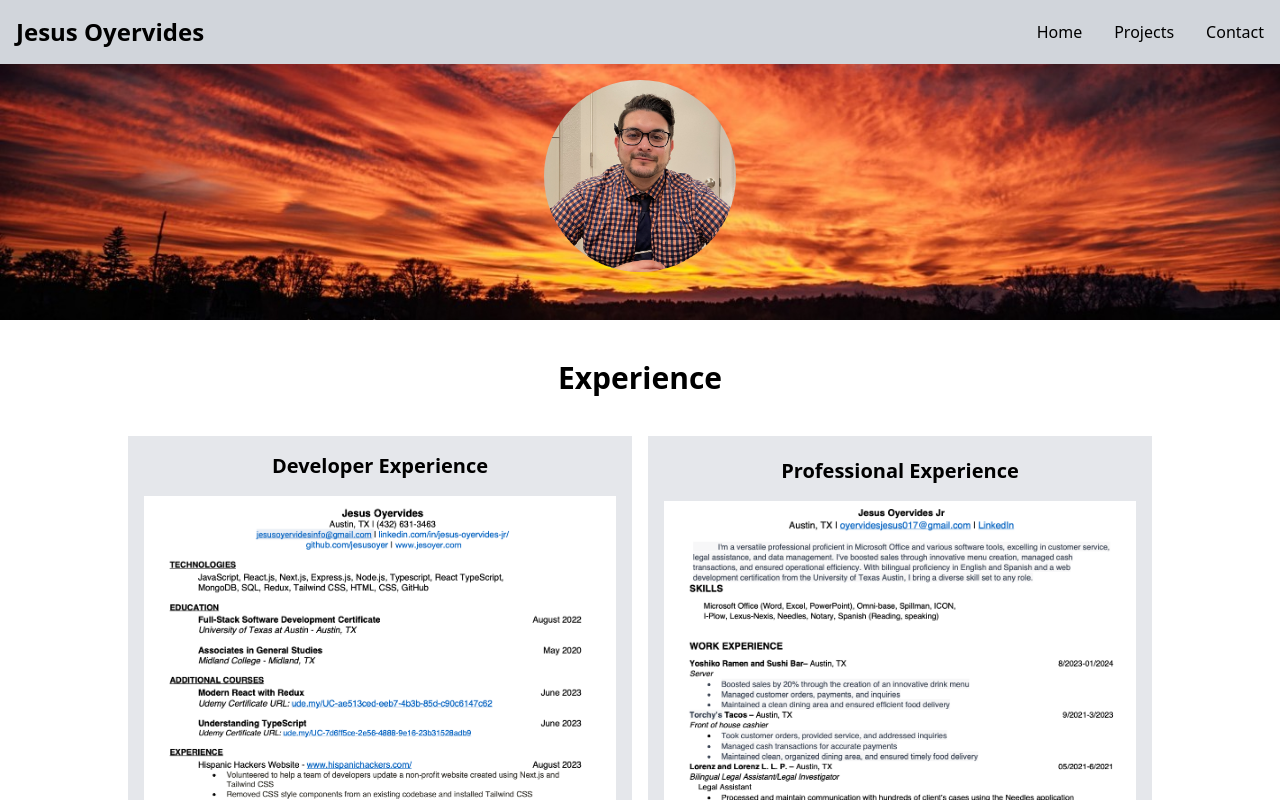
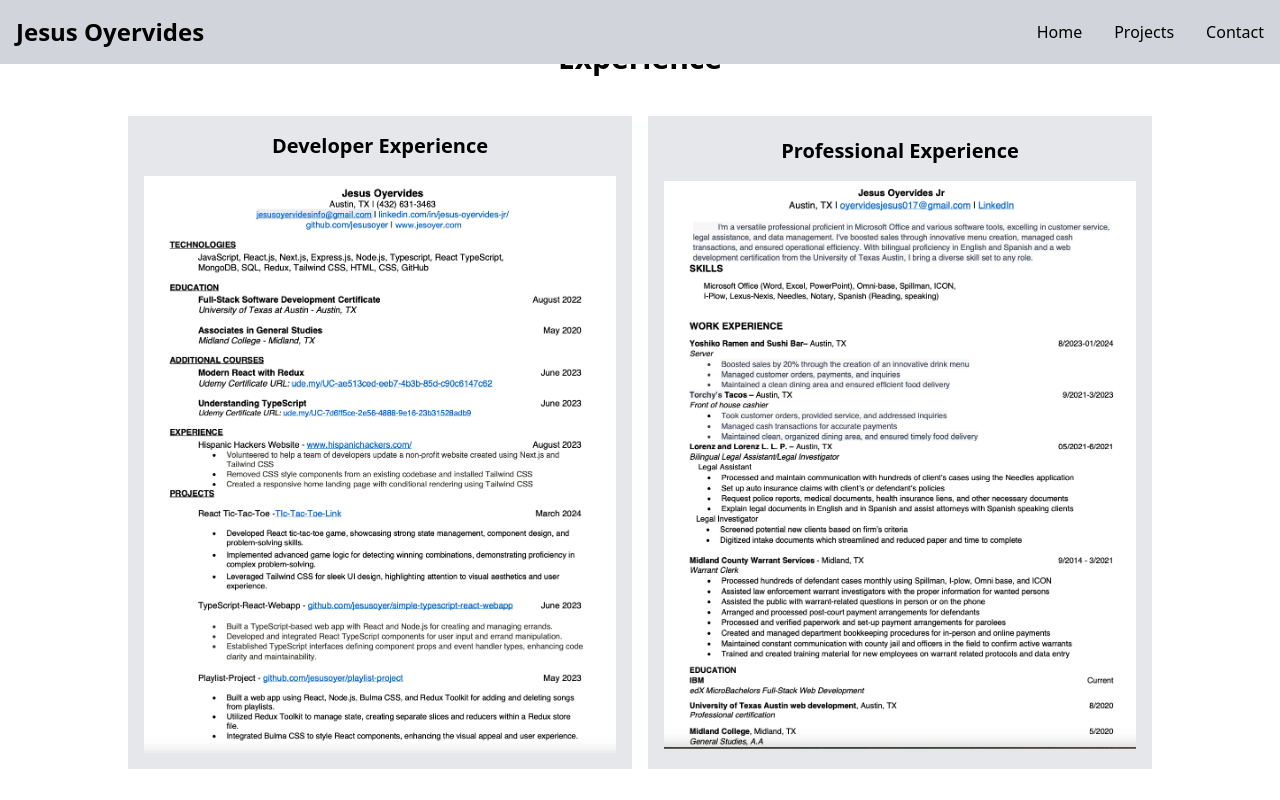
Before and after one commit to jesusoyer/nextjs-portfolio, a Next.js app: page /contact in a window 1280 px wide. Shown: the top 800 px of the page. Built offline with nearby package versions, Linux system fonts and the light colour scheme.

Commit message:
turned off contact hero section

```diff
--- a/components/ContactPageHero.jsx
+++ b/components/ContactPageHero.jsx
@@ -8,18 +8,15 @@ const ContactPageHero = () => {
 
 <div className="relative">
   {/* Background Image */}
-  <Image src={HeroBackgroundImage} alt="sunset Image" className="w-full h-auto" />
+  <Image src={HeroBackgroundImage} alt="sunset Image" className="w-full h-full object-cover" />
 
   {/* Circular Profile Picture */}
-  <div className="absolute top-44 left-1/2 transform -translate-x-1/2 -translate-y-1/2">
-    <div className="rounded-full overflow-hidden w-48 h-48 bg-gray-300">
-    <Image src={ProfileImage} alt="Jesus Image" className="w-full h-full object-cover" />
+  <div className="absolute top-1/2 left-1/2 transform -translate-x-1/2 -translate-y-1/2">
+    <div className="rounded-full overflow-hidden w-20 h-20 sm:w-48 sm:h-48 bg-gray-300">
+      <Image src={ProfileImage} alt="Jesus Image" className="w-full h-full object-cover" />
     </div>
   </div>
 </div>
-
-
-
 
 
 
--- a/pages/contact.tsx
+++ b/pages/contact.tsx
@@ -3,12 +3,12 @@ import Footer from "@/components/Footer";
 import ContactPage from "@/components/ContactPage";
 import OtherNavbar from "../components/OtherNavbar";
 import ResumeSection from "@/components/ResumeSection";
-import ContactHero from '../components/ContactPageHero';
+// import ContactHero from '../components/ContactPageHero';
 export default function contacts() {
   return (
    <main>
     <OtherNavbar />
-    <ContactHero />
+    {/* <ContactHero /> */}
     <ResumeSection />
    <ContactPage />
 
```
